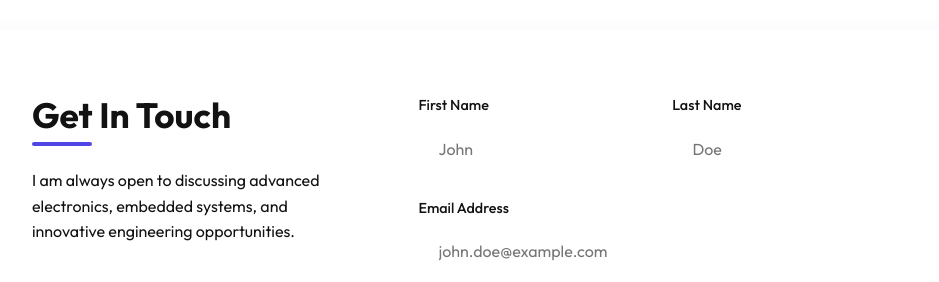
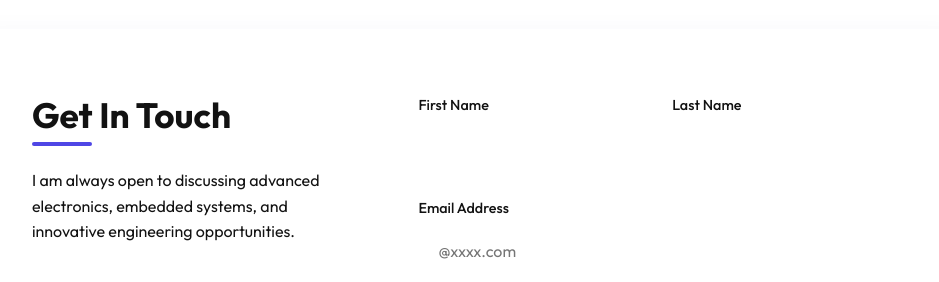
Before and after one commit to wassim-tk/Portfolio-, a plain HTML site: page index.html in a window 1280 px wide. Shown: the part 2920-3202 px from the top of the page, without its empty margins (173-1112 px from the left). Drawn offline with Linux system fonts and the light colour scheme; a web font is replaced by a local one.

Commit message:
Fix HTML structure and formatting

```diff
--- a/index.html
+++ b/index.html
@@ -236,16 +236,16 @@
                                 <div class="form-row">
                                     <div class="form-group">
                                         <label for="firstname">First Name</label>
-                                        <input type="text" id="firstname" name="firstname" placeholder="John" required>
+                                        <input type="text" id="firstname" name="firstname" placeholder=" " required>
                                     </div>
                                     <div class="form-group">
                                         <label for="lastname">Last Name</label>
-                                        <input type="text" id="lastname" name="lastname" placeholder="Doe" required>
+                                        <input type="text" id="lastname" name="lastname" placeholder=" " required>
                                     </div>
                                 </div>
                                 <div class="form-group">
                                     <label for="email">Email Address</label>
-                                    <input type="email" id="email" name="email" placeholder="john.doe@example.com" required>
+                                    <input type="email" id="email" name="email" placeholder="@xxxx.com" required>
                                 </div>
                                 <div class="form-group">
                                     <label for="subject">Subject</label>
```
